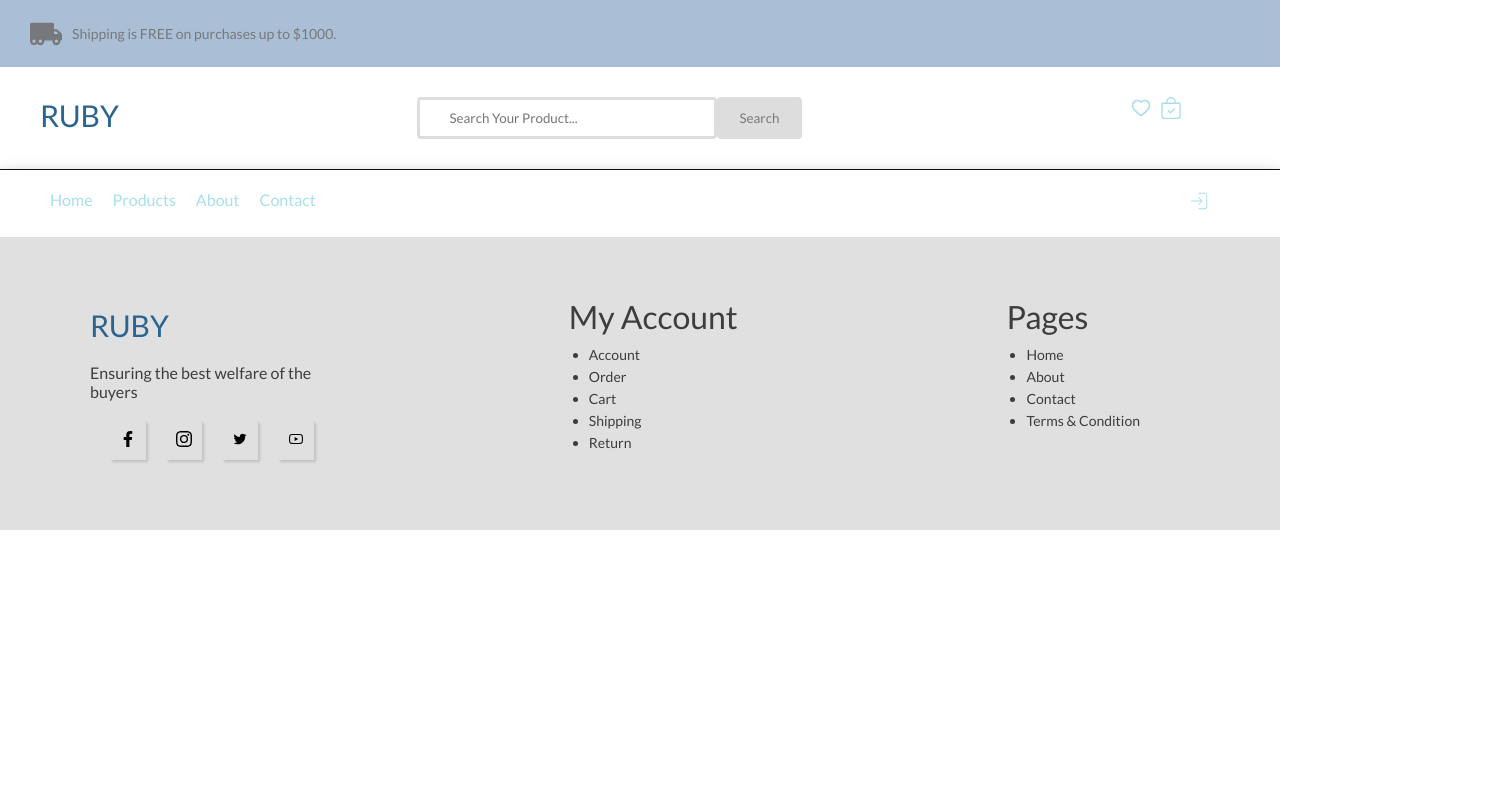
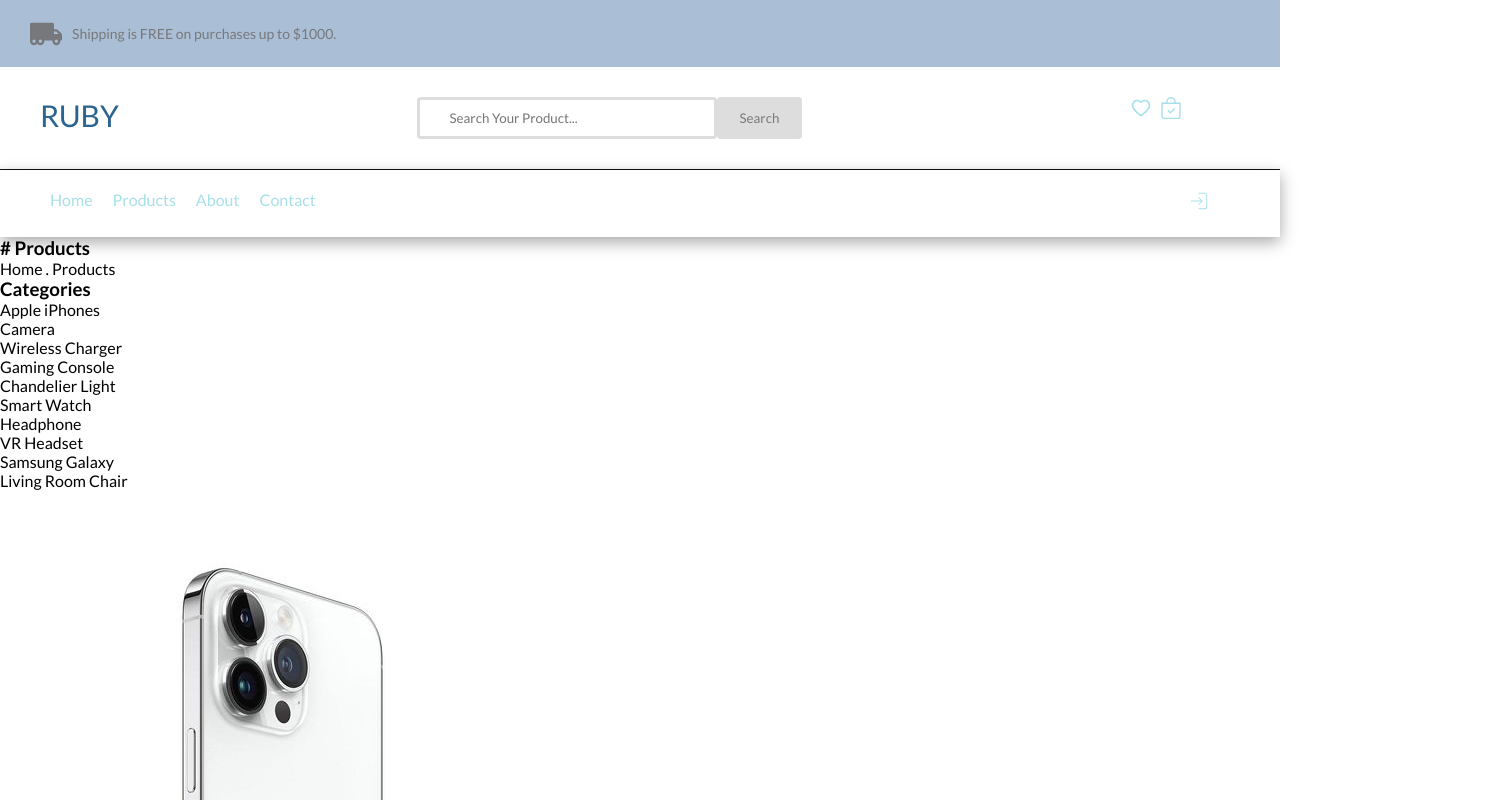
Before and after one commit to neadianyanwu/ruby, a React (Create React App) app: page /products in a window 1280 px wide. Shown: the top 800 px of the page, 1500 px wide, since content can reach past the window. Built offline with nearby package versions, Linux system fonts and the light colour scheme.

Commit message:
uodated commit

```diff
--- /dev/null
+++ b/src/components/Product Folder/Product.js
@@ -0,0 +1,63 @@
+import ProductDetails from './ProductDetails';
+import { BsCart3 } from 'react-icons/bs';
+import{ AiOutlineEye, AiOutlineHeart } from 'react-icons/ai';
+import React from 'react'
+
+const Product = () => {
+  return (
+    <>
+      <h3># Products</h3>
+      <p>Home . Products</p>
+      <div className='products'>
+        <div className='container'>
+          <div className='filter'>
+            <div className='categories'>
+              <h3>Categories</h3>
+              <ul>
+                <li>Apple iPhones</li>
+                <li>Camera</li>
+                <li>Wireless Charger</li>
+                <li>Gaming Console</li>
+                <li>Chandelier Light</li>
+                <li>Smart Watch</li>
+                <li>Headphone</li>
+                <li>VR Headset</li>
+                <li>Samsung Galaxy</li>
+                <li>Living Room Chair</li>
+              </ul>
+            </div>
+          </div>
+          <div className='productbox'>
+            <div className='container'>
+              {
+                ProductDetails.map((curElm) => {
+                  return (
+                    <>
+                      <div class='box' key={curElm.id}>
+                        <div className='img-box'>
+                          <img src={curElm.Img} alt={curElm.Title} className='product-img' />
+                          <div className='icon'>
+                            <li> <BsCart3 /> </li>
+                            <li> <AiOutlineEye /> </li>
+                            <li> <AiOutlineHeart /> </li>
+                          </div>
+                        </div>
+                        <div className='detail'>
+                          <p>{curElm.Cat}</p>
+                          <h3>{curElm.Title}</h3>
+                          <h4>{curElm.Price}</h4>
+                        </div>
+                      </div>
+                    </>
+                  )
+                })
+              }
+            </div>
+          </div>
+        </div>
+      </div>
+    </>
+  )
+}
+
+export default Product;
--- /dev/null
+++ b/src/components/Product Folder/ProductDetails.js
@@ -0,0 +1,84 @@
+const ProductDetails =[
+    {
+        id: 1,
+        Title: "Apple iPhone 14 Pro Max 5G, Silver - Canadian Version - 256GB",
+        Cat: "Apple iPhones",
+        Price: "$1,283.00",
+        Img: "./img/pp.jpg"
+    },
+
+    {
+        id: 2,
+        Title: "Canon EOS 5D Mark 111 DSLR Camera with 24-105mm Lens",
+        Cat: "Camera",
+        Price: "$2,155.80",
+        Img: "./img/cannonEOS.jpeg"
+    },
+
+    {
+        id: 3,
+        Title: "Iphone Wireless Charging Power Bank",
+        Cat: "Wireless Charger",
+        Price: "$25.36",
+        Img: "./img/ipc.jpg"
+    },
+
+    {
+        id: 4,
+        Title: "PlayStation 5 Console",
+        Cat: "Gaming Console",
+        Price: "$590.65",
+        Img: "./img/playstation.png"
+    },
+
+    {
+        id: 5,
+        Title: "vidaXL Chandelier with Beads Ceiling Light Crystal Chandelier Pendant Light Pendant Lamp",
+        Cat: "Chandelier Light",
+        Price: "$162.99",
+        Img: "./img/chan.jpg"
+    },
+
+    {
+        id: 6,
+        Title: "Waterproof IP67 Smartwatch Ultra NFC GPS Track 49mm Smart Watches",
+        Cat: "Smart Watch",
+        Price: "$37.72",
+        Img: "./img/smartw.jpg"
+    },
+
+    {
+        id: 7,
+        Title: "Noise Cancelling Bass Wireless Bluetooth Foldable Headset",
+        Cat: "Headphone",
+        Price: "$12.68",
+        Img: "./img/wheadphone.jpg"
+    },
+
+    {
+        id: 8,
+        Title: "Meta Quest Pro VR Headset",
+        Cat: "VR Headset",
+        Price: "$997.00",
+        Img: "./img/metaquest.jpg"
+    },
+
+    {
+        id: 9,
+        Title: "Samsung Galaxy S23 Ultra 12GB RAM-512ROM-Dual Sim",
+        Cat: "Samsung Galaxy",
+        Price: "$1141.31",
+        Img: "./img/ultra.jfif"
+    },
+
+    {
+        id: 10,
+        Title: "Le Nuvole Sofa",
+        Cat: "Living Room Chair",
+        Price: "$7,219.29 ",
+        Img: "./img/sofa.jpg"
+    },
+
+]
+
+export default ProductDetails;
--- a/src/rout.js
+++ b/src/rout.js
@@ -1,12 +1,14 @@
 import React from 'react'
 import { Route, Routes } from 'react-router-dom';
 import Home from './components/Home Folder/Home';
+import Product from './components/Product Folder/Product';
 
 const Rout = () => {
   return (
     <>
         <Routes>
             <Route path='/' element={<Home />} />
+            <Route path='/products' element={<Product />} />
         </Routes>
     </>
   )
```
Also changed, not shown: src/components/Product Folder/Product.css (added).
